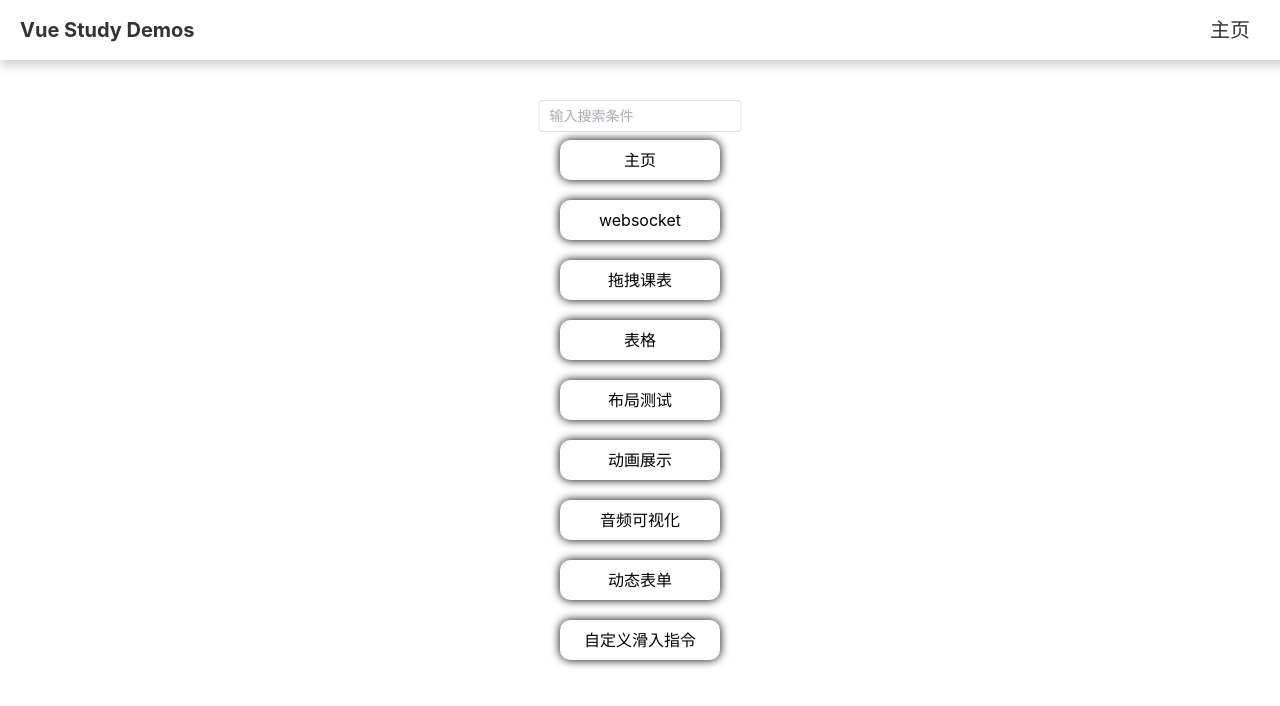
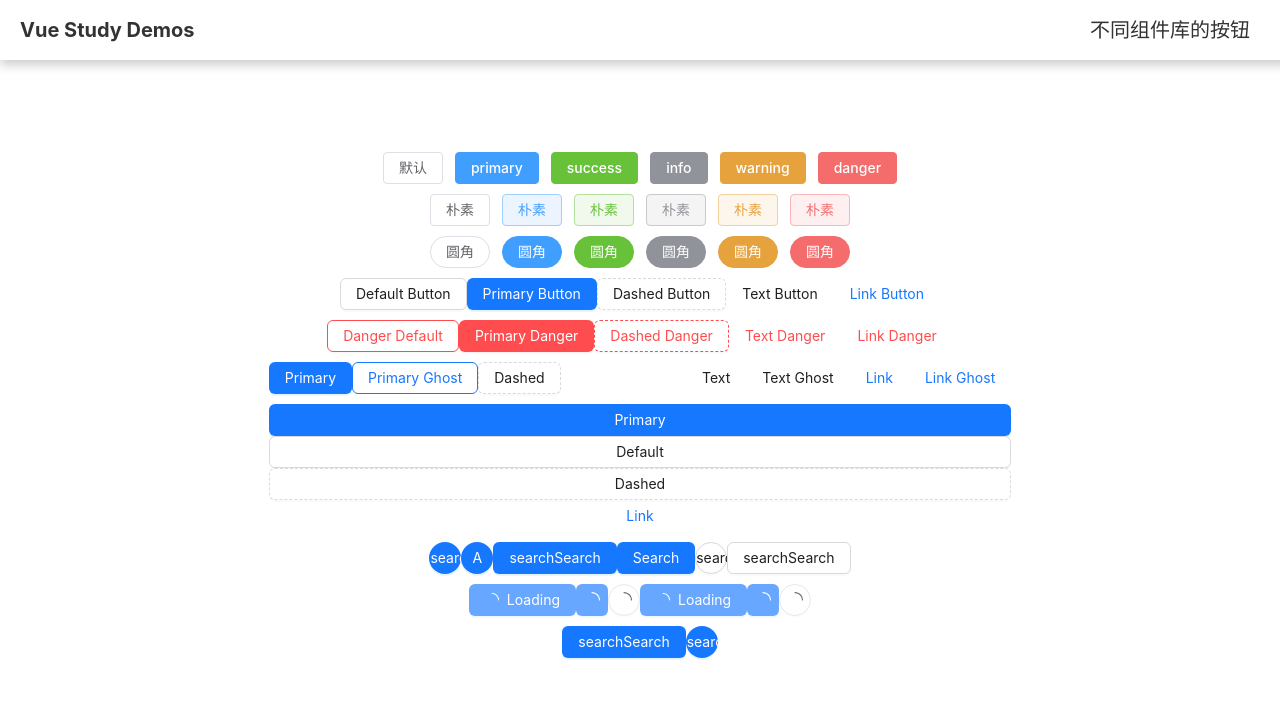
Before and after one commit to pqcqaq/study-demos, a Vue app: page /#/buttons in a window 1280 px wide. Before the commit this address led to /#/home. Shown: the top 706 px of the page. Built offline with nearby package versions, Linux system fonts and the light colour scheme; sample sign-in values are in the browser's storage.

Commit message:
各种各样的按钮

```diff
--- /dev/null
+++ b/src/pages/buttons/index.vue
@@ -0,0 +1,92 @@
+<template>
+	<div>
+		<div class="element">
+			<div class="default">
+				<el-button>默认</el-button>
+				<el-button type="primary">primary</el-button>
+				<el-button type="success">success</el-button>
+				<el-button type="info">info</el-button>
+				<el-button type="warning">warning</el-button>
+				<el-button type="danger">danger</el-button>
+			</div>
+			<div class="plain">
+				<el-button plain>朴素</el-button>
+				<el-button type="primary" plain>朴素</el-button>
+				<el-button type="success" plain>朴素</el-button>
+				<el-button type="info" plain>朴素</el-button>
+				<el-button type="warning" plain>朴素</el-button>
+				<el-button type="danger" plain>朴素</el-button>
+			</div>
+			<div class="round">
+				<el-button round>圆角</el-button>
+				<el-button type="primary" round>圆角</el-button>
+				<el-button type="success" round>圆角</el-button>
+				<el-button type="info" round>圆角</el-button>
+				<el-button type="warning" round>圆角</el-button>
+				<el-button type="danger" round>圆角</el-button>
+			</div>
+		</div>
+		<div class="antd">
+			<div class="default">
+				<Button>Default Button</Button>
+				<Button type="primary">Primary Button</Button>
+				<Button type="dashed">Dashed Button</Button>
+				<Button type="text">Text Button</Button>
+				<Button type="link">Link Button</Button>
+			</div>
+			<div class="danger">
+				<Button danger>Danger Default</Button>
+				<Button type="primary" danger>Primary Danger</Button>
+				<Button type="dashed" danger>Dashed Danger</Button>
+				<Button type="text" danger>Text Danger</Button>
+				<Button type="link" danger>Link Danger</Button>
+			</div>
+			<div class="different-color">
+				<Button type="primary">Primary</Button>
+				<Button type="primary" ghost>Primary Ghost</Button>
+				<Button type="dashed">Dashed</Button>
+				<Button type="dashed" ghost>Dashed Ghost</Button>
+				<Button type="text">Text</Button>
+				<Button type="text" ghost>Text Ghost</Button>
+				<Button type="link">Link</Button>
+				<Button type="link" ghost>Link Ghost</Button>
+			</div>
+			<div class="block">
+				<Button type="primary" block>Primary</Button>
+				<Button block>Default</Button>
+				<Button type="dashed" block>Dashed</Button>
+				<Button type="link" block>Link</Button>
+			</div>
+			<div class="shape">
+				<Button type="primary" shape="circle" icon="search" />
+				<Button type="primary" shape="circle">A</Button>
+				<Button type="primary" icon="search">Search</Button>
+				<Button type="primary">Search</Button>
+				<Button shape="circle" icon="search" />
+				<Button icon="search">Search</Button>
+			</div>
+			<div class="loading">
+				<Button type="primary" loading>Loading</Button>
+				<Button type="primary" icon="poweroff" loading />
+				<Button shape="circle" icon="poweroff" loading />
+				<Button type="primary" :loading="true">Loading</Button>
+				<Button type="primary" icon="poweroff" :loading="true" />
+				<Button shape="circle" icon="poweroff" :loading="true" />
+			</div>
+			<div class="icon">
+				<Button type="primary" icon="search">Search</Button>
+				<Button type="primary" shape="circle" icon="search" />
+			</div>
+		</div>
+	</div>
+</template>
+
+<script setup lang="ts">
+import Button from "ant-design-vue/es/button";
+</script>
+
+<style lang="scss" scoped>
+div {
+	margin-top: 10px;
+}
+</style>
--- a/src/router/index.ts
+++ b/src/router/index.ts
@@ -72,6 +72,12 @@ export const routes: Array<RouteRecordRaw> = [
 				name: "自定义滑入指令",
 				component: () => import("../pages/v-slidein/index.vue"),
 				meta: { requiresAuth: false, breadcrumb: "自定义滑入指令" },
+			},
+			{
+				path: "buttons",
+				name: "不同组件库的按钮",
+				component: () => import("../pages/buttons/index.vue"),
+				meta: { requiresAuth: false, breadcrumb: "不同组件库的按钮" },
 			},
 		],
 	},
```
